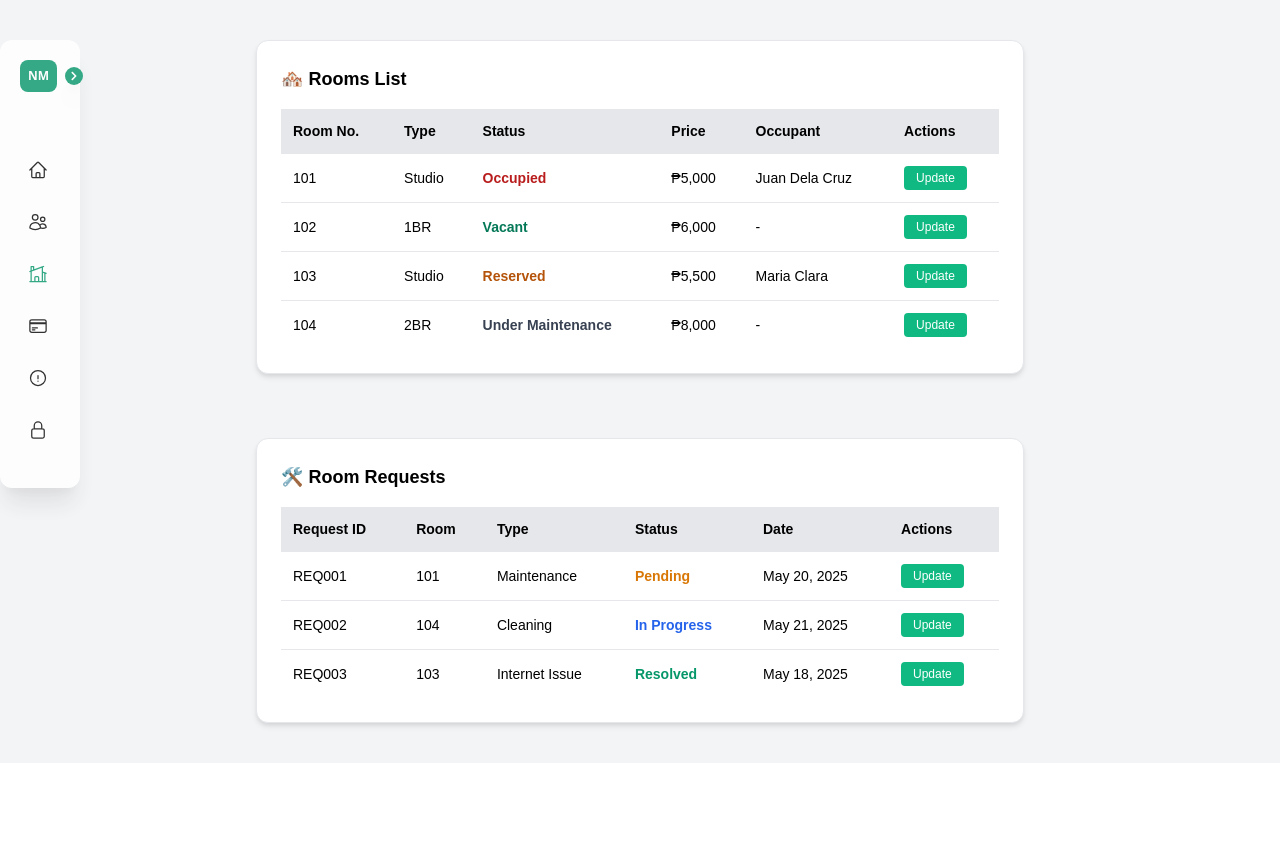
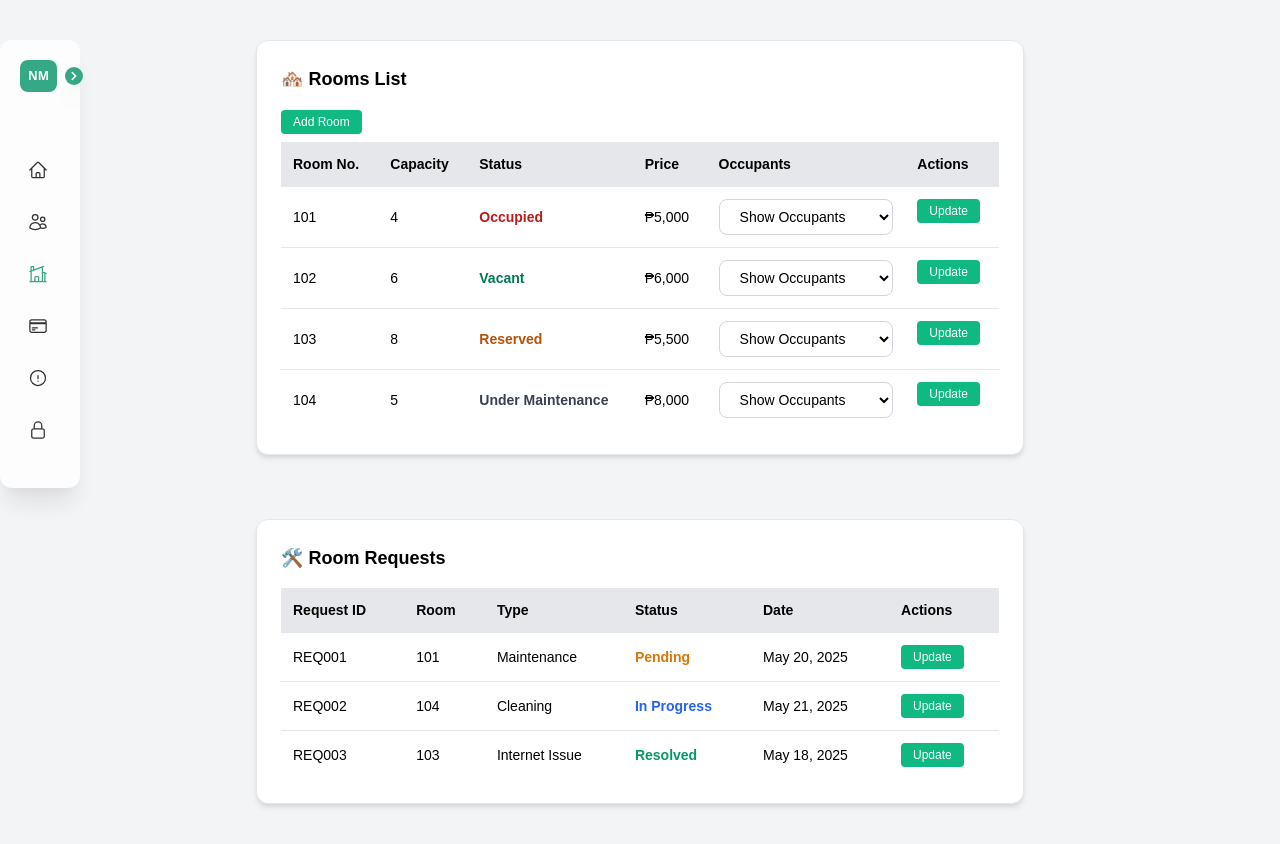
Before and after one commit to anoh24/atmpcrental-github.io, a React (Vite) app in the folder frontend/: page /branchAdmin/branchAdminRoomView/branchAdminRoomViewPage in a window 1280 px wide. Before the commit the page ends 800 px from the top, so only its background shows below. Built offline with nearby package versions, Linux system fonts and the light colour scheme; the HTML template or start-up script is replaced by a standard one.

Commit message:
add room modal added

```diff
--- /dev/null
+++ b/frontend/src/hooks/branchAdmin/userClientAsignRoom.jsx
@@ -0,0 +1,23 @@
+import React, { useState } from "react";
+
+const userAsignRoom = () => {
+    const [addRoom, setAddRoom] = useState(false);
+
+    const showAddRoomModal = () => {
+        setAddRoom(true);
+    }
+
+    const hideAddRoomModal = () =>{
+        setAddRoom(false);
+    }
+
+
+
+    return{
+        addRoom,
+        showAddRoomModal,
+        hideAddRoomModal
+    };
+}
+
+export default userAsignRoom;
--- a/frontend/src/pages/branchAdmin/branchAdminRoomView/roomViewSection.jsx
+++ b/frontend/src/pages/branchAdmin/branchAdminRoomView/roomViewSection.jsx
@@ -1,11 +1,13 @@
 import React from 'react';
+import userAsignRoom from '../../../hooks/branchAdmin/userClientAsignRoom';
 
 const RoomView = () => {
+  const{addRoom, showAddRoomModal, hideAddRoomModal} = userAsignRoom();
   const rooms = [
-    { number: '101', type: 'Studio', status: 'Occupied', price: '₱5,000', occupant: 'Juan Dela Cruz' },
-    { number: '102', type: '1BR', status: 'Vacant', price: '₱6,000', occupant: '-' },
-    { number: '103', type: 'Studio', status: 'Reserved', price: '₱5,500', occupant: 'Maria Clara' },
-    { number: '104', type: '2BR', status: 'Under Maintenance', price: '₱8,000', occupant: '-' },
+    { number: '101', capacity: '4', status: 'Occupied', price: '₱5,000', occupant: 'Juan Dela Cruz' },
+    { number: '102', capacity: '6', status: 'Vacant', price: '₱6,000', occupant: '-' },
+    { number: '103', capacity: '8', status: 'Reserved', price: '₱5,500', occupant: 'Maria Clara' },
+    { number: '104', capacity: '5', status: 'Under Maintenance', price: '₱8,000', occupant: '-' },
   ];
 
   const requests = [
@@ -40,15 +42,16 @@ const RoomView = () => {
         {/* Rooms List Table */}
         <div className="bg-white rounded-xl shadow-md p-6 border mt-10 mb-10">
           <h2 className="text-lg font-bold text-black mb-4">🏘️ Rooms List</h2>
+          <button onClick={showAddRoomModal} className="bg-green-500 text-white text-xs px-3 py-1 mb-2 rounded hover:bg-green-600">Add Room</button>
           <div className="overflow-x-auto">
             <table className="w-full text-sm text-black">
               <thead>
                 <tr className="bg-gray-200">
                   <th className="text-left p-3">Room No.</th>
-                  <th className="text-left p-3">Type</th>
+                  <th className="text-left p-3">Capacity</th>
                   <th className="text-left p-3">Status</th>
                   <th className="text-left p-3">Price</th>
-                  <th className="text-left p-3">Occupant</th>
+                  <th className="text-left p-3">Occupants</th>
                   <th className="text-left p-3">Actions</th>
                 </tr>
               </thead>
@@ -56,10 +59,19 @@ const RoomView = () => {
                 {rooms.map((room, index) => (
                   <tr key={index} className="border-t hover:bg-gray-50">
                     <td className="p-3">{room.number}</td>
-                    <td className="p-3">{room.type}</td>
+                    <td className="p-3">{room.capacity}</td>
                     <td className={`p-3 font-semibold ${statusColor(room.status)}`}>{room.status}</td>
                     <td className="p-3">{room.price}</td>
-                    <td className="p-3">{room.occupant}</td>
+                    <td className="p-3">
+                      <select
+                      name="occupants"
+                      id="occupants"
+                      className="bg-white text-black border border-gray-300 rounded-lg px-4 py-2 w-full focus:outline-none focus:ring-1 focus:ring-black"
+                    >
+                      <option className="bg-green-600">Show Occupants</option>
+                      <option value="Validated">Validated</option>
+                      <option value="Invalidated">Invalidated</option>
+                    </select></td>
                     <td className="p-3 flex gap-2 flex-wrap">
                     <button className="bg-green-500 text-white text-xs px-3 py-1 rounded hover:bg-green-600">Update</button>
                     </td>
@@ -69,6 +81,60 @@ const RoomView = () => {
             </table>
           </div>
         </div>
+        {/* show add room modal */}
+      {addRoom &&(
+        <div className="fixed inset-0 bg-black bg-opacity-50 flex items-center justify-center z-50">
+          <div className="bg-white text-white rounded-lg p-6 w-[90%] max-w-md shadow-lg">
+            <h2 className="text-xl text-black font-semibold mb-4">Add Room</h2>
+            <form onSubmit="">
+              <div className="mb-4">
+                <label className="text-black font-medium text-sm mb-1">Room #</label>
+                <input
+                  name="roomnumber"
+                  type="text"
+                  className="bg-white text-black border border-gray-300 rounded-lg px-4 py-2 w-full focus:outline-none focus:ring-1 focus:ring-black"
+                />
+              </div>
+                <div className="mb-4">
+                <label className="text-black font-medium text-sm mb-1">Capacity</label>
+                <input
+                  name="capacity"
+                  type="text"
+                  className="bg-white text-black border border-gray-300 rounded-lg px-4 py-2 w-full focus:outline-none focus:ring-1 focus:ring-black"
+                />
+              </div>
+              <div className="mb-4 relative">
+                <label className="text-black font-medium text-sm mb-1">Monthly Rent</label>
+                  <span className="absolute left-3 top-8 text-black pointer-events-none select-none">
+                    PHP
+                  </span>
+                <input
+                  name="monthlyrent"
+                  type="text"
+                  className="bg-white text-black border border-gray-300 rounded-lg  py-2 px-12 w-full focus:outline-none focus:ring-1 focus:ring-black"
+                  placeholder ="0.00"
+                />
+              </div>
+
+              <div className="flex justify-end gap-2">
+                <button onClick={hideAddRoomModal}
+                  type="button"
+                  className="bg-gray-600 hover:bg-gray-700 text-white px-4 py-2 rounded"
+                >
+                  Close
+                </button>
+                <button
+                  type="submit"
+                  className="bg-green-700 hover:bg-green-500 text-white px-4 py-2 rounded"
+                >
+                  Add Room
+                </button>
+              </div>
+            </form>
+          </div>
+        </div>
+      )}
+
 
         {/* Room Requests Table */}
         <div className="bg-white rounded-xl shadow-md p-6 border">
--- a/frontend/src/pages/branchAdmin/branchAdminTenantView/tenantViewSection.jsx
+++ b/frontend/src/pages/branchAdmin/branchAdminTenantView/tenantViewSection.jsx
@@ -73,24 +73,24 @@ const TenantView = () => {
             <h2 className="text-xl text-black font-semibold mb-4">Validation</h2>
             <form onSubmit={handleSubmit}>
               <div className="mb-4">
-                <label className="block mb-1 text-sm text-black">Email</label>
+                <label className="text-black font-medium text-sm mb-1">Email</label>
                 <input
                   name="email"
                   type="text"
                   value={selectRow.email}
                   readOnly
-                  className="w-full px-3 py-2 bg-gray-100 border border-gray-300 rounded text-black"
+                  className="bg-white text-black border border-gray-300 rounded-lg px-4 py-2 w-full focus:outline-none focus:ring-1 focus:ring-black"
                 />
               </div>
 
               <div className="mb-4">
-                <label htmlFor="approval" className="block mb-1 text-sm text-black">
+                <label htmlFor="approval" className="text-black font-medium text-sm mb-1">
                   Select Approval
                 </label>
                 <select
                   name="approval"
                   id="approval"
-                  className="w-full px-3 py-2 bg-white border border-gray-700 rounded text-black"
+                  className="bg-white text-black border border-gray-300 rounded-lg px-4 py-2 w-full focus:outline-none focus:ring-1 focus:ring-black"
                   value={validationApproval}
                   onChange={(e) => setValidationApproval(e.target.value)}
                   required
```
